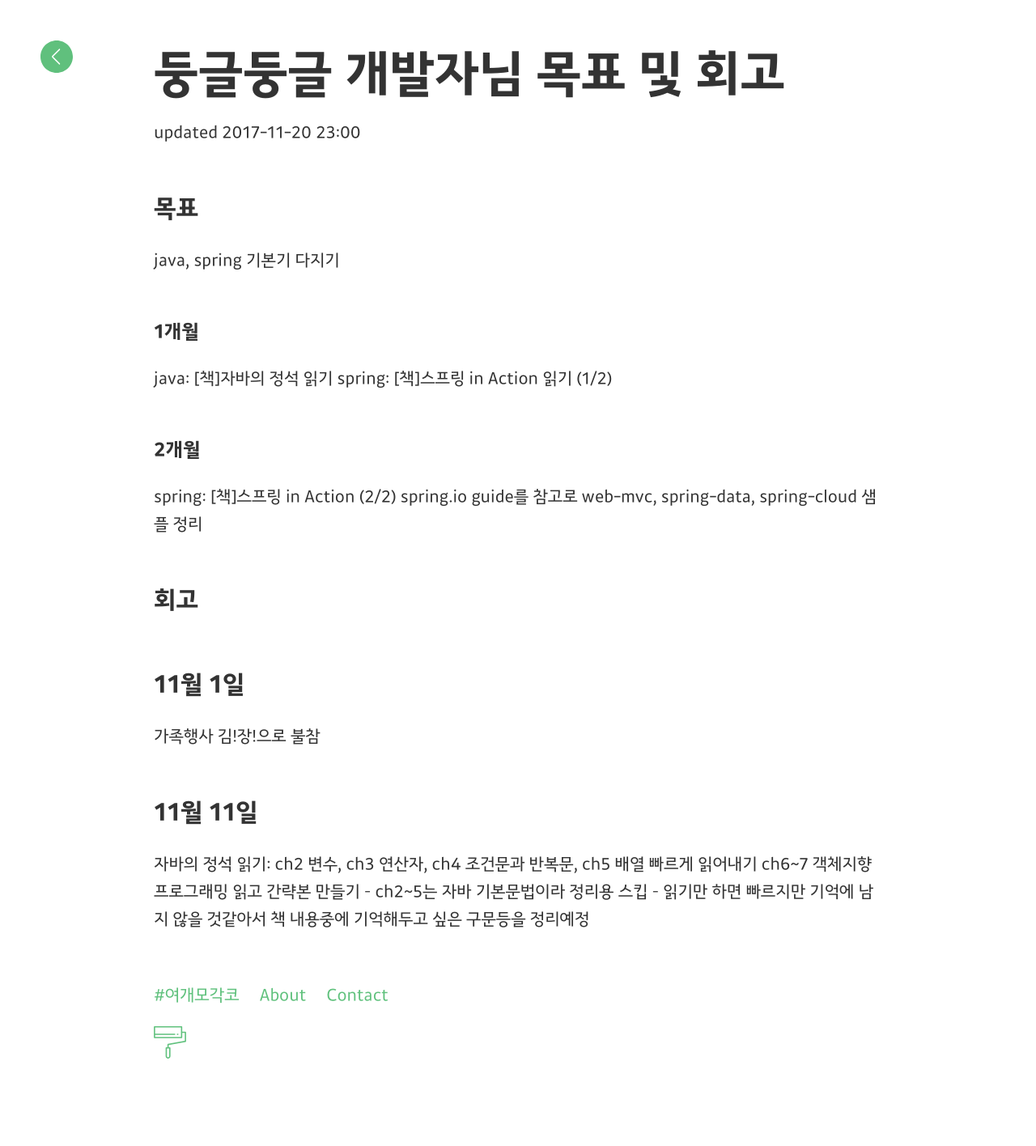
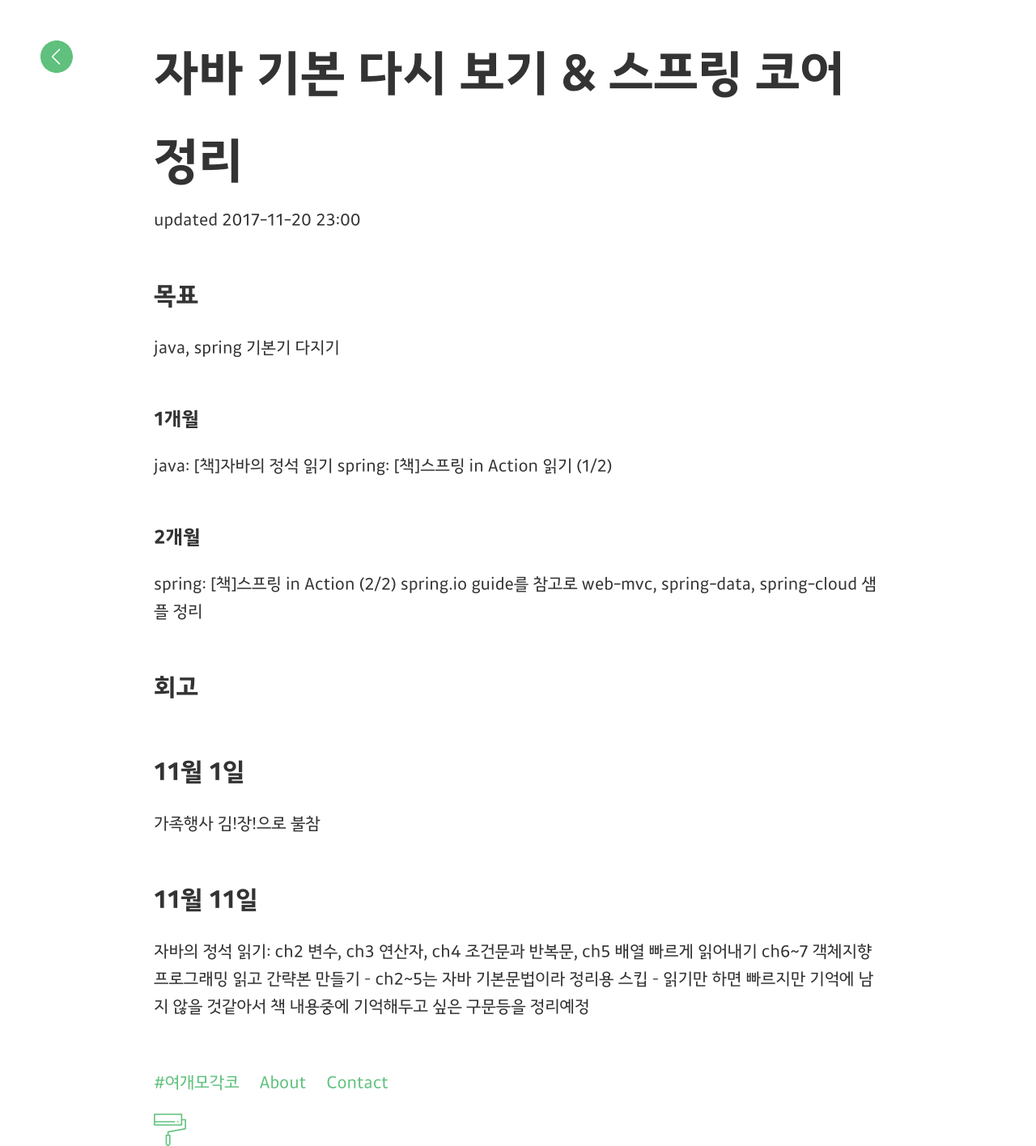
Before and after one commit to yeogaemogaco/retrospective-2nd, a Jekyll site: the page built from _posts/2017-11-04-ttaeyoung.md, in a window 1280 px wide. Shown: the whole page at 81% size. Built offline with Jekyll 4.4.1, drawn with Linux system fonts in a browser that asks for light colours; before the commit the page ends 1308 px from its top, so only the background shows below that.

Commit message:
[수정] title 수정

```diff
--- a/_posts/2017-11-04-ttaeyoung.md
+++ b/_posts/2017-11-04-ttaeyoung.md
@@ -1,6 +1,6 @@
 ---
 layout: post
-title: "둥글둥글 개발자님 목표 및 회고"
+title: "자바 기본 다시 보기 & 스프링 코어 정리"
 author: ttaeyoung
 date: 2017-11-20 23:00
 ---
```
